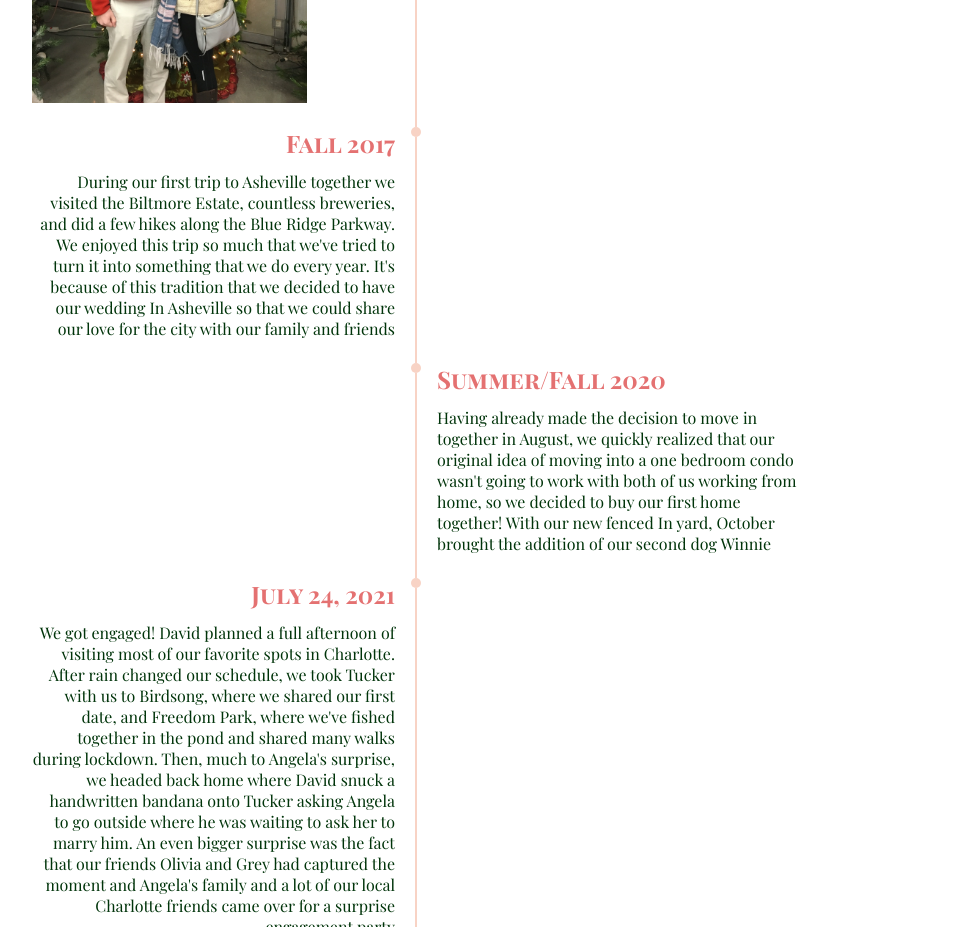
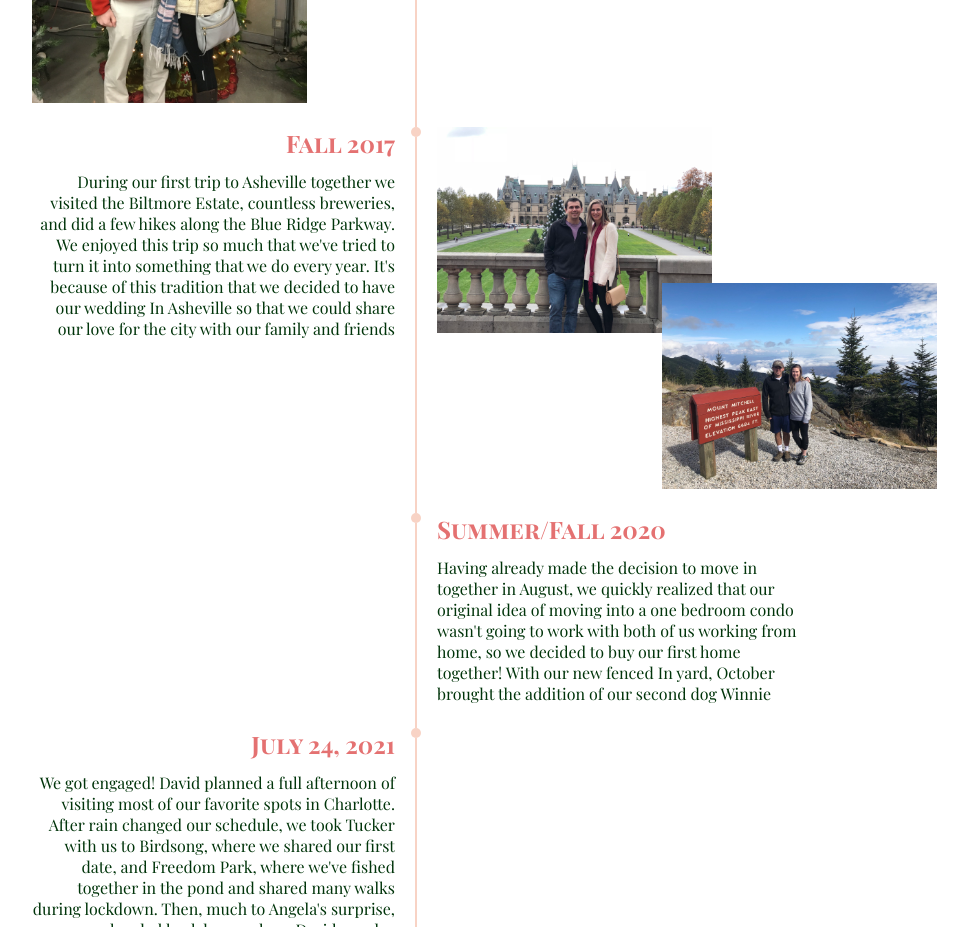
Before and after one commit to angevogler/wedding-website, a React (Create React App) app: page / in a window 1280 px wide. Shown: the part 1300-2227 px from the top of the page, without its empty margins (224-1192 px from the left). Built offline with nearby package versions, Linux system fonts and the light colour scheme.

Commit message:
adding fall 2017 photos

```diff
--- a/src/components/homePage/components/DesktopTimeline.tsx
+++ b/src/components/homePage/components/DesktopTimeline.tsx
@@ -3,6 +3,10 @@ import styled from 'styled-components'
 
 import fall2016Small from '../../../assets/photos/fall-2016-small.jpg'
 import fall2016 from '../../../assets/photos/fall-2016.jpg'
+import fall2017Image1Small from '../../../assets/photos/fall-2017-1-small.jpeg'
+import fall2017Image1 from '../../../assets/photos/fall-2017-1.jpg'
+import fall2017Image2Small from '../../../assets/photos/fall-2017-2-small.jpeg'
+import fall2017Image2 from '../../../assets/photos/fall-2017-2.jpg'
 
 import { color, breakpoints } from '../../../styles/theme'
 
@@ -50,6 +54,7 @@ const DesktopTimeline: React.FC = () => (
                 <TimelineItem
                     position={timelineItems[1].position}
                     isAlternating
+                    hasOppositeContent
                 >
                     <TimelineContent position={timelineItems[1].position}>
                         <StyledH3>{timelineItems[1].title}</StyledH3>
@@ -59,6 +64,20 @@ const DesktopTimeline: React.FC = () => (
                         <TimelineConnectorDot />
                         <TimelineConnector />
                     </TimelineSeparator>
+                    <TimelineContent position={TimelineContentPosition.RIGHT}>
+                        <Fall2017Container>
+                            <Fall2017Image1
+                                src={fall2017Image1}
+                                placeholderSrc={fall2017Image1Small}
+                                alt="fall-2017-img-1"
+                            />
+                            <Fall2017Image2
+                                src={fall2017Image2}
+                                placeholderSrc={fall2017Image2Small}
+                                alt="fall-2017-img-2"
+                            />
+                        </Fall2017Container>
+                    </TimelineContent>
                 </TimelineItem>
 
                 <TimelineItem
@@ -123,4 +142,18 @@ const Fall2016Image = styled(ProgressiveImage)`
     width: 275px;
 `
 
+const Fall2017Container = styled.div`
+    position: relative;
+`
+
+const Fall2017Image1 = styled(ProgressiveImage)`
+    width: 275px;
+`
+
+const Fall2017Image2 = styled(ProgressiveImage)`
+    width: 275px;
+    margin-top: -50px;
+    margin-left: 225px;
+`
+
 export default DesktopTimeline
```
